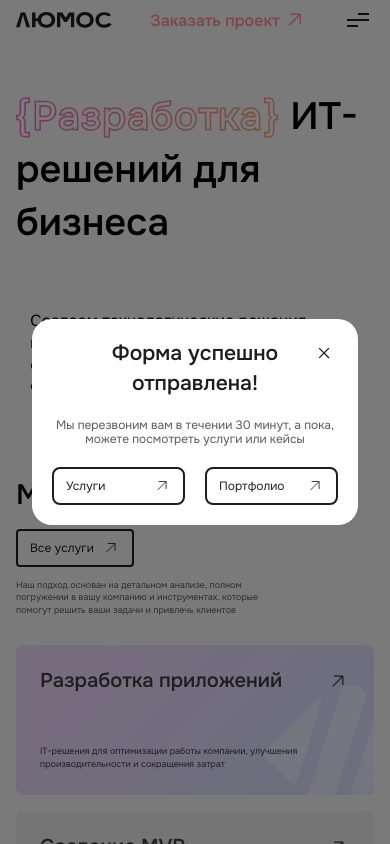
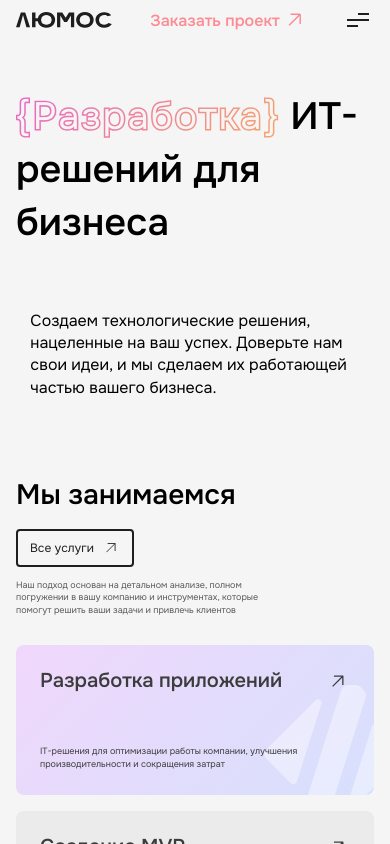
Before and after one commit to denisefremoff/lyumos, a Vue app: page / in a window 390 px wide. Shown: the top 844 px of the page. Built offline with nearby package versions, Linux system fonts and the light colour scheme.

Commit message:
управление TheFormThanks

```diff
--- a/src/components/TheFormThanks.vue
+++ b/src/components/TheFormThanks.vue
@@ -1,37 +1,71 @@
 <script setup>
 import { RouterLink } from "vue-router";
+import { FormControl } from "@/stores/form-control.js";
+const form = FormControl();
 </script>
 
 <template>
-    <div class="thanks">
+  <div class="thanks" @click="form.changeThanksFormState()">
     <div class="thanks_wrapper">
-            <div class="thanks_content">
-                <div class="thanks_close">
-                    <svg xmlns="http://www.w3.org/2000/svg" width="40" height="40" viewBox="0 0 40 40" fill="none">
+      <div class="thanks_content" @click.stop>
+        <div class="thanks_close" @click="form.changeThanksFormState()">
+          <svg
+            xmlns="http://www.w3.org/2000/svg"
+            width="40"
+            height="40"
+            viewBox="0 0 40 40"
+            fill="none"
+          >
             <path
               d="M27.0711 13.0711L20.093 20.0491M13.115 27.0271L20.093 20.0491M20.093 20.0491L27.1641 27.1202M20.093 20.0491L13.022 12.978"
-                            stroke="#1E1E1E" stroke-width="1.71429" stroke-linejoin="round" />
+              stroke="#1E1E1E"
+              stroke-width="1.71429"
+              stroke-linejoin="round"
+            />
           </svg>
         </div>
         <h4>Форма успешно отправлена!</h4>
-                <p>Мы перезвоним вам в течении 30 минут, а пока, можете посмотреть услуги или кейсы</p>
+        <p>
+          Мы перезвоним вам в течении 30 минут, а пока, можете посмотреть услуги
+          или кейсы
+        </p>
         <div class="transitions">
           <ul>
             <li>
-                            <RouterLink to="/services">Услуги
-                                <svg xmlns="http://www.w3.org/2000/svg" width="32" height="32" viewBox="0 0 32 32"
-                                    fill="none">
-                                    <path d="M23.3027 8L8 23.3027M23.3027 8L23.3027 21.3456M23.3027 8L9.98161 8"
-                                        stroke="#1E1E1E" stroke-width="1.5" stroke-linejoin="round" />
+              <RouterLink to="/services" @click="form.changeThanksFormState()"
+                >Услуги
+                <svg
+                  xmlns="http://www.w3.org/2000/svg"
+                  width="32"
+                  height="32"
+                  viewBox="0 0 32 32"
+                  fill="none"
+                >
+                  <path
+                    d="M23.3027 8L8 23.3027M23.3027 8L23.3027 21.3456M23.3027 8L9.98161 8"
+                    stroke="#1E1E1E"
+                    stroke-width="1.5"
+                    stroke-linejoin="round"
+                  />
                 </svg>
               </RouterLink>
             </li>
             <li>
-                            <RouterLink to="/portfolio">Портфолио
-                                <svg xmlns="http://www.w3.org/2000/svg" width="32" height="32" viewBox="0 0 32 32"
-                                    fill="none">
-                                    <path d="M23.3027 8L8 23.3027M23.3027 8L23.3027 21.3456M23.3027 8L9.98161 8"
-                                        stroke="#1E1E1E" stroke-width="1.5" stroke-linejoin="round" />
+              <RouterLink to="/portfolio" @click="form.changeThanksFormState()"
+                >Портфолио
+                <svg
+                  xmlns="http://www.w3.org/2000/svg"
+                  width="32"
+                  height="32"
+                  viewBox="0 0 32 32"
+                  fill="none"
+                >
+                  <path
+                    d="M23.3027 8L8 23.3027M23.3027 8L23.3027 21.3456M23.3027 8L9.98161 8"
+                    stroke="#1E1E1E"
+                    stroke-width="1.5"
+                    stroke-linejoin="round"
+                  />
                 </svg>
               </RouterLink>
             </li>
@@ -83,7 +117,7 @@ import { RouterLink } from "vue-router";
 }
 
 .thanks_content h4 {
-    color: #1E1E1E;
+  color: #1e1e1e;
   text-align: center;
   font-size: 1.9791667vw;
   font-weight: 500;
@@ -114,11 +148,11 @@ import { RouterLink } from "vue-router";
   justify-content: space-between;
   align-items: center;
   border-radius: 0.625vw;
-    border: 2px solid #1E1E1E;
+  border: 2px solid #1e1e1e;
   padding: 0.4166667vw 0.8333333vw;
   width: 13.0208333vw;
   text-decoration: none;
-    color: #1E1E1E;
+  color: #1e1e1e;
   font-size: 0.8333333vw;
   font-weight: 400;
   line-height: 120%;
@@ -168,7 +202,7 @@ import { RouterLink } from "vue-router";
 
   .transitions a {
     border-radius: 8px;
-        border: 2px solid #1E1E1E;
+    border: 2px solid #1e1e1e;
     padding: 8px 12px;
     width: 133px;
     font-size: 12px;
--- a/src/components/TheHeader.vue
+++ b/src/components/TheHeader.vue
@@ -3,7 +3,7 @@ import { RouterLink } from "vue-router";
 import IconOrderProject from "@/components/icons/IconOrderProject.vue";
 import { FormControl } from "@/stores/form-control.js";
 import TheForm from "@/components/TheForm.vue";
-import TheFormThanks from "./TheFormThanks.vue";
+import TheFormThanks from "@/components/TheFormThanks.vue";
 const form = FormControl();
 </script>
 
@@ -17,19 +17,18 @@ export default {
   methods: {
     toggleDropdown() {
       this.isDropdownOpened = !this.isDropdownOpened;
-      document.body.classList.add('stop');
-
+      document.body.classList.add("stop");
 
       const doc = document.documentElement;
-      doc.style.setProperty('--app-height', `${window.innerHeight}px`);
+      doc.style.setProperty("--app-height", `${window.innerHeight}px`);
 
-      window.addEventListener('resize', () => {
-        doc.style.setProperty('--app-height', `${window.innerHeight}px`);
+      window.addEventListener("resize", () => {
+        doc.style.setProperty("--app-height", `${window.innerHeight}px`);
       });
     },
     closeDropdown() {
       this.isDropdownOpened = false;
-      document.body.classList.remove('stop');
+      document.body.classList.remove("stop");
     },
   },
 };
@@ -43,13 +42,19 @@ export default {
           <nav>
             <ul>
               <li>
-                <RouterLink to="/portfolio" @click="closeDropdown">Портфолио</RouterLink>
+                <RouterLink to="/portfolio" @click="closeDropdown"
+                  >Портфолио</RouterLink
+                >
               </li>
               <li>
-                <RouterLink to="/contacts" @click="closeDropdown">Контакты</RouterLink>
+                <RouterLink to="/contacts" @click="closeDropdown"
+                  >Контакты</RouterLink
+                >
               </li>
               <li>
-                <RouterLink to="/services" @click="closeDropdown">Услуги</RouterLink>
+                <RouterLink to="/services" @click="closeDropdown"
+                  >Услуги</RouterLink
+                >
               </li>
             </ul>
           </nav>
@@ -59,10 +64,21 @@ export default {
           <nav>
             <ul>
               <li>
-                <a class="btn-order" @click="form.changActivForm">Заказать проект
-                  <svg width="70" height="70" viewBox="0 0 33 32" fill="none" xmlns="http://www.w3.org/2000/svg">
-                    <path d="M27.8027 8L12.5 23.3027M27.8027 8L27.8027 21.3456M27.8027 8L14.4816 8" stroke="#FD8B93"
-                      stroke-width="2" stroke-linejoin="round" />
+                <a class="btn-order" @click="form.changActivForm"
+                  >Заказать проект
+                  <svg
+                    width="70"
+                    height="70"
+                    viewBox="0 0 33 32"
+                    fill="none"
+                    xmlns="http://www.w3.org/2000/svg"
+                  >
+                    <path
+                      d="M27.8027 8L12.5 23.3027M27.8027 8L27.8027 21.3456M27.8027 8L14.4816 8"
+                      stroke="#FD8B93"
+                      stroke-width="2"
+                      stroke-linejoin="round"
+                    />
                   </svg>
                 </a>
               </li>
@@ -72,7 +88,9 @@ export default {
           <div class="right-contacts">
             <a href="tel:+79969241648">+7 (996) 924-16-48</a>
             <span class="dropdown__divider"></span>
-            <a href="mailto:protechnologii22@yandex.ru">protechnologii22@yandex.ru</a>
+            <a href="mailto:protechnologii22@yandex.ru"
+              >protechnologii22@yandex.ru</a
+            >
           </div>
         </div>
       </div>
@@ -81,28 +99,47 @@ export default {
         <nav>
           <ul>
             <li>
-              <a class="btn-order" @click="form.changActivForm">Заказать проект
-                <svg width="70" height="70" viewBox="0 0 33 32" fill="none" xmlns="http://www.w3.org/2000/svg">
-                  <path d="M27.8027 8L12.5 23.3027M27.8027 8L27.8027 21.3456M27.8027 8L14.4816 8" stroke="#FD8B93"
-                    stroke-width="2" stroke-linejoin="round" />
+              <a class="btn-order" @click="form.changActivForm"
+                >Заказать проект
+                <svg
+                  width="70"
+                  height="70"
+                  viewBox="0 0 33 32"
+                  fill="none"
+                  xmlns="http://www.w3.org/2000/svg"
+                >
+                  <path
+                    d="M27.8027 8L12.5 23.3027M27.8027 8L27.8027 21.3456M27.8027 8L14.4816 8"
+                    stroke="#FD8B93"
+                    stroke-width="2"
+                    stroke-linejoin="round"
+                  />
                 </svg>
               </a>
             </li>
             <li class="mobile_li">
-              <RouterLink to="/portfolio" @click="closeDropdown">Портфолио</RouterLink>
+              <RouterLink to="/portfolio" @click="closeDropdown"
+                >Портфолио</RouterLink
+              >
             </li>
             <li class="mobile_li">
-              <RouterLink to="/contacts" @click="closeDropdown">Контакты</RouterLink>
+              <RouterLink to="/contacts" @click="closeDropdown"
+                >Контакты</RouterLink
+              >
             </li>
             <li class="mobile_li">
-              <RouterLink to="/services" @click="closeDropdown">Услуги</RouterLink>
+              <RouterLink to="/services" @click="closeDropdown"
+                >Услуги</RouterLink
+              >
             </li>
           </ul>
         </nav>
 
         <div class="left-mobile-contacts">
           <a href="tel:+79969241648">+7 (996) 924-16-48</a>
-          <a href="mailto:protechnologii22@yandex.ru">protechnologii22@yandex.ru</a>
+          <a href="mailto:protechnologii22@yandex.ru"
+            >protechnologii22@yandex.ru</a
+          >
         </div>
 
         <p class="left-mobile-rights lmr-601">
@@ -152,7 +189,8 @@ export default {
           <a href="tel:+79969241648">+7 (996) 924-16-48</a>
         </li>
         <li>
-          <a class="btn-order" @click="form.changActivForm">Заказать проект
+          <a class="btn-order" @click="form.changActivForm"
+            >Заказать проект
             <IconOrderProject />
           </a>
         </li>
@@ -160,9 +198,7 @@ export default {
     </div>
 
     <TheForm v-if="form.getFormState" />
-    <TheFormThanks />
-
-
+    <TheFormThanks v-if="form.getThanksFormState" />
   </header>
 </template>
 
--- a/src/stores/form-control.js
+++ b/src/stores/form-control.js
@@ -14,6 +14,7 @@ export const FormControl = defineStore("form-control", {
     emailPattern: "Шаблон почты mail@mail.ru",
     phonePattern: "Шаблон телефона +7(999)999-99-99",
     response: "",
+    thanksForm: false,
   }),
   getters: {
     getFormState() {
@@ -27,6 +28,9 @@ export const FormControl = defineStore("form-control", {
     },
     getWrong() {
       return this.wrong;
+    },
+    getThanksFormState() {
+      return this.thanksForm;
     },
   },
   actions: {
@@ -57,15 +61,10 @@ export const FormControl = defineStore("form-control", {
         this.phoneNumber = "";
         this.company = "";
         this.email = "";
-        let result = resp;
-        console.log(result);
         this.changActivForm();
+        this.changeThanksFormState();
         this.pageNumber = 1;
-      } catch (err) {
-        // this.response = err.response.data.message;
-        // this.wrongStyle();
-        console.log(err);
-      }
+      } catch (err) {}
     },
     passInformation() {
       //регулярные выражения
@@ -132,5 +131,8 @@ export const FormControl = defineStore("form-control", {
         this.wrong = false;
       }, 2000);
     },
+    changeThanksFormState() {
+      this.thanksForm = !this.thanksForm;
+    },
   },
 });
```
Lines whose indentation alone changed are shown as unchanged.
